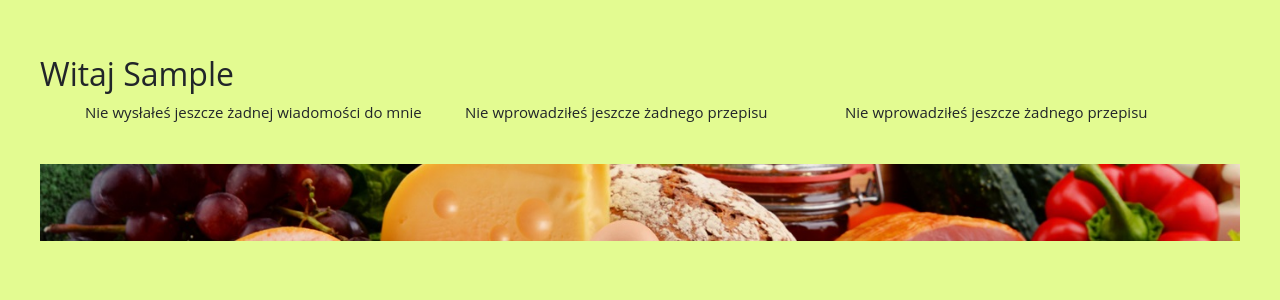
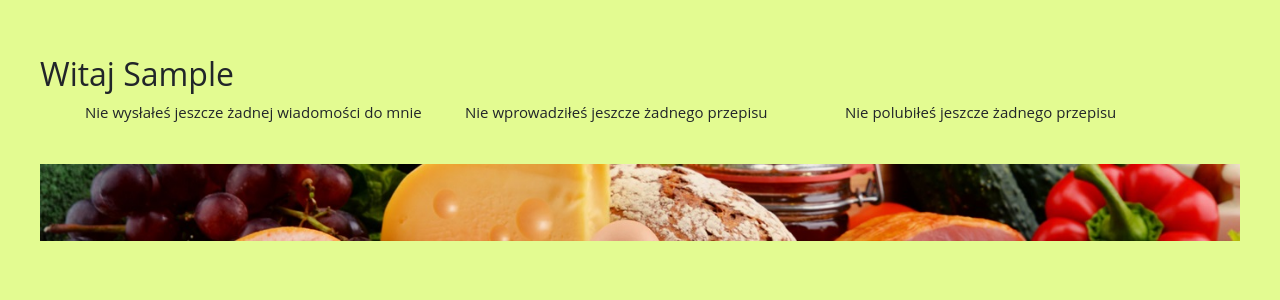
Before and after one commit to jacektessen/dietapp, a Django app: page /accounts/dashboard in a window 1280 px wide. Shown: the part 337-637 px from the top of the page. Run offline with Django 3.2, Linux system fonts and the light colour scheme; the visitor is signed in with stand-in values (Sample User, id 1); data that the repository does not hold is empty; some libraries are stand-ins or nearby versions.

Commit message:
Dashboard one correction

```diff
--- a/templates/accounts/dashboard.html
+++ b/templates/accounts/dashboard.html
@@ -115,7 +115,7 @@
                 </tbody>
                 </table>
             {% else %}
-                <p>Nie wprowadziłeś jeszcze żadnego przepisu</p>
+                <p>Nie polubiłeś jeszcze żadnego przepisu</p>
             {% endif %}
         </div>
         </div>
```
